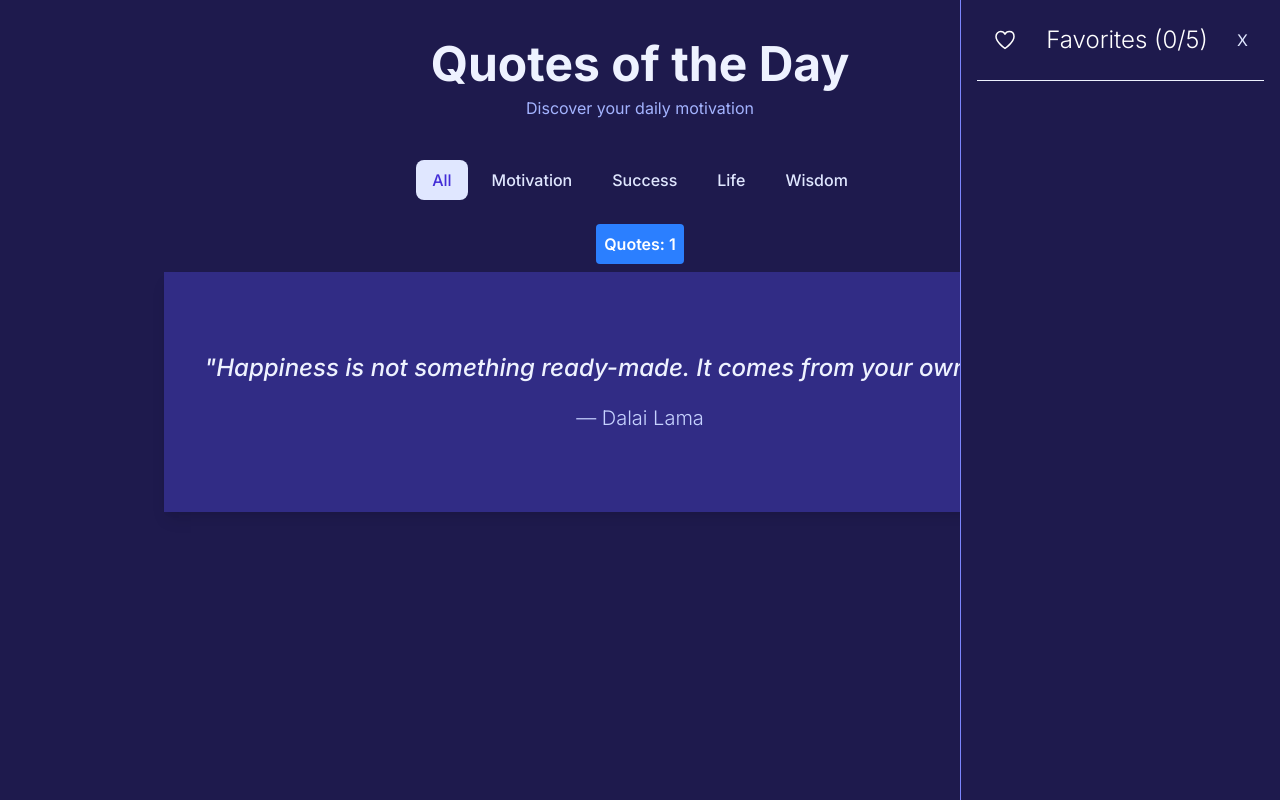
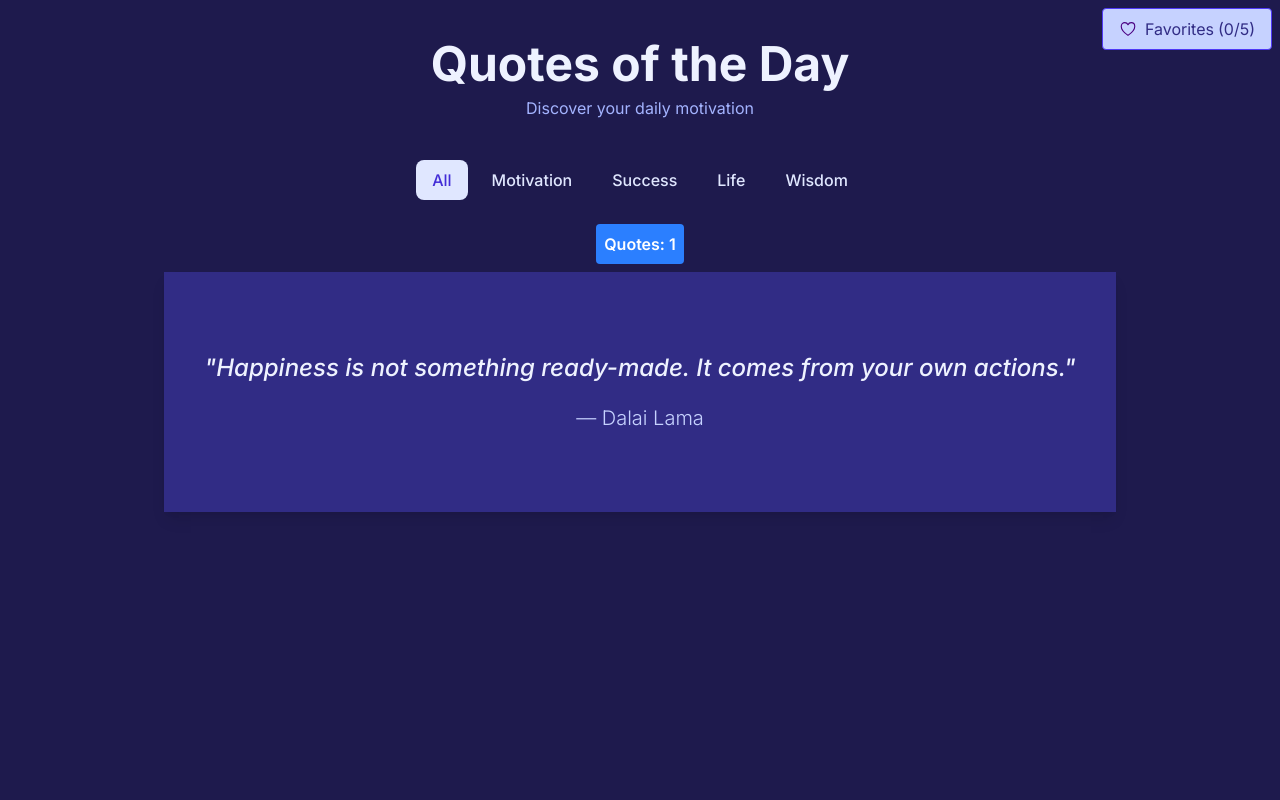
Before and after one commit to Nicron7/project-4, a React (Vite) app: page / in a window 1280 px wide. Built offline with nearby package versions, Linux system fonts and the light colour scheme.

Commit message:
Fix button favorite

```diff
--- a/src/Components/Favorite/FavoriteList.tsx
+++ b/src/Components/Favorite/FavoriteList.tsx
@@ -11,7 +11,7 @@ interface Quote {
 }
 
 export default function FavoriteList() {
-	const [closed, setClosed] = useState(false);
+	const [closed, setClosed] = useState(true);
 	const [favorites, setFavorites] = useState<Quote[]>([]);
 
   useEffect(() => {
```
